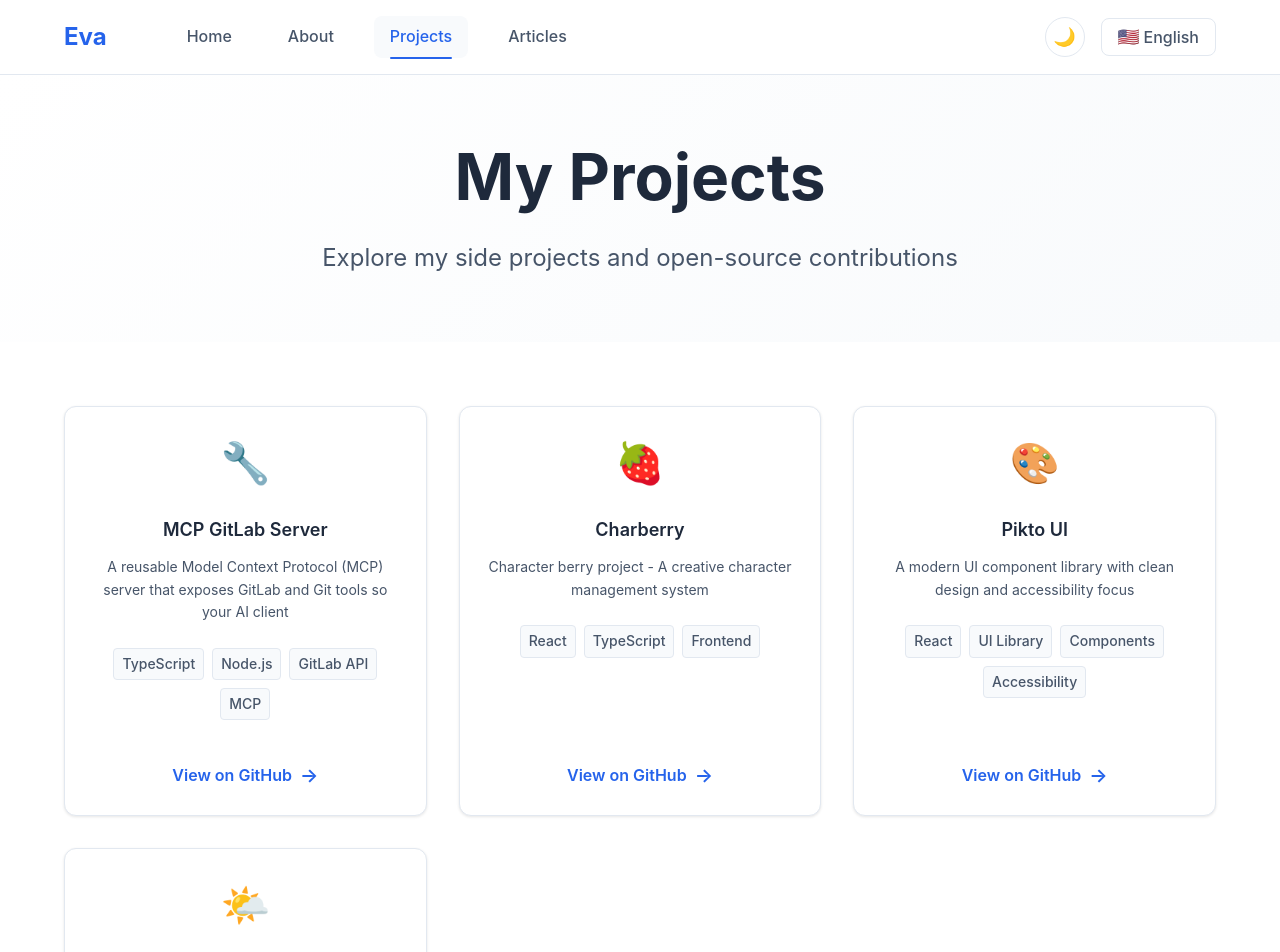
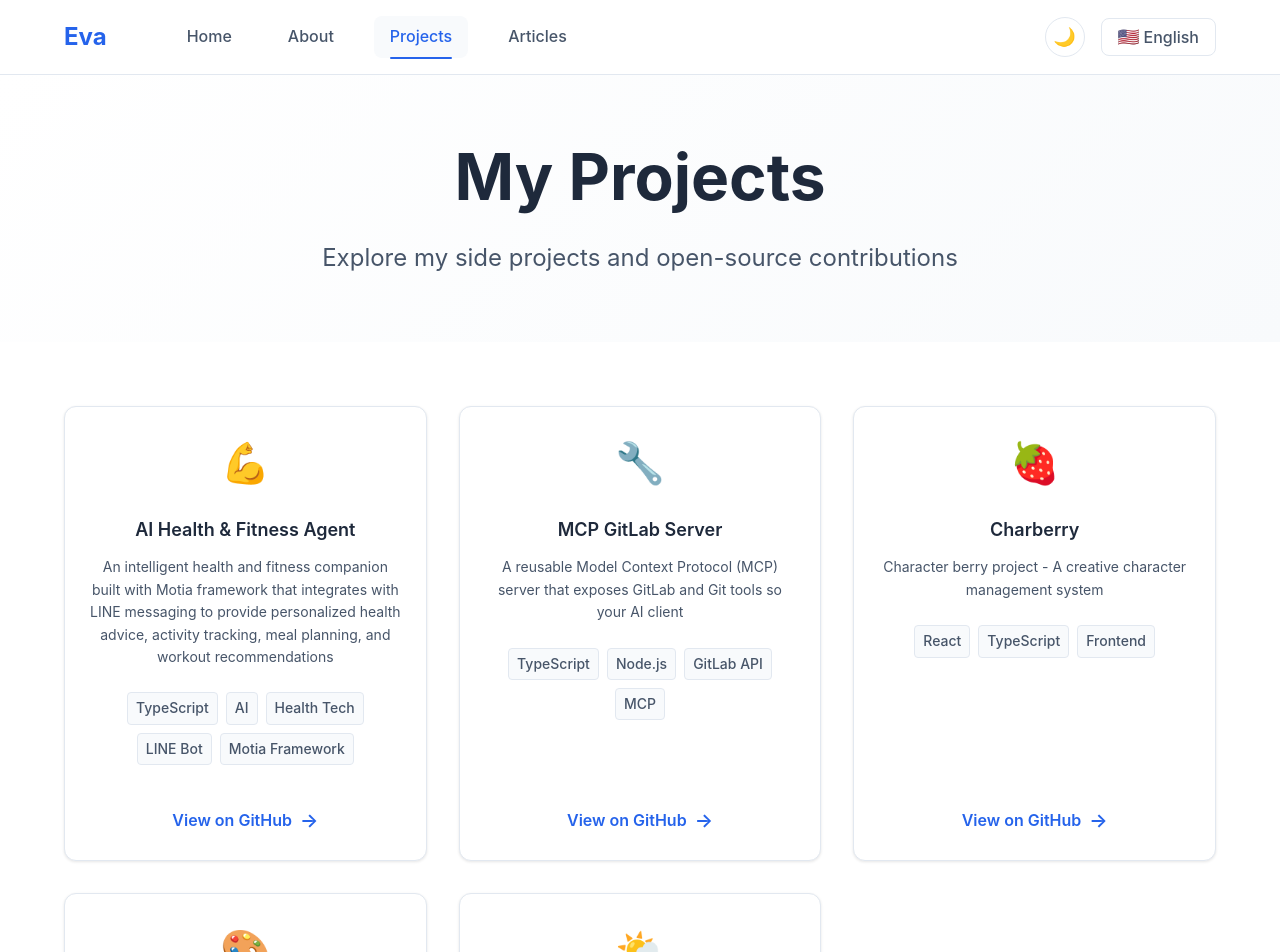
Before and after one commit to Evalin123/personal-site, a React (Vite) app: page /projects in a window 1280 px wide. Shown: the top 952 px of the page. Built offline with nearby package versions, Linux system fonts and the light colour scheme.

Commit message:
feat: Update project

```diff
--- a/src/pages/Projects.tsx
+++ b/src/pages/Projects.tsx
@@ -15,6 +15,15 @@ const Projects = () => {
   const { t } = useTranslation();
 
   const projects: Project[] = [
+    {
+      id: 'health-fitness-agent',
+      name: 'AI Health & Fitness Agent',
+      description:
+        'An intelligent health and fitness companion built with Motia framework that integrates with LINE messaging to provide personalized health advice, activity tracking, meal planning, and workout recommendations',
+      tags: ['TypeScript', 'AI', 'Health Tech', 'LINE Bot', 'Motia Framework'],
+      githubUrl: 'https://github.com/Evalin123/health-fitness-agent',
+      icon: '💪',
+    },
     {
       id: 'mcp-gitlab-server',
       name: 'MCP GitLab Server',
```
